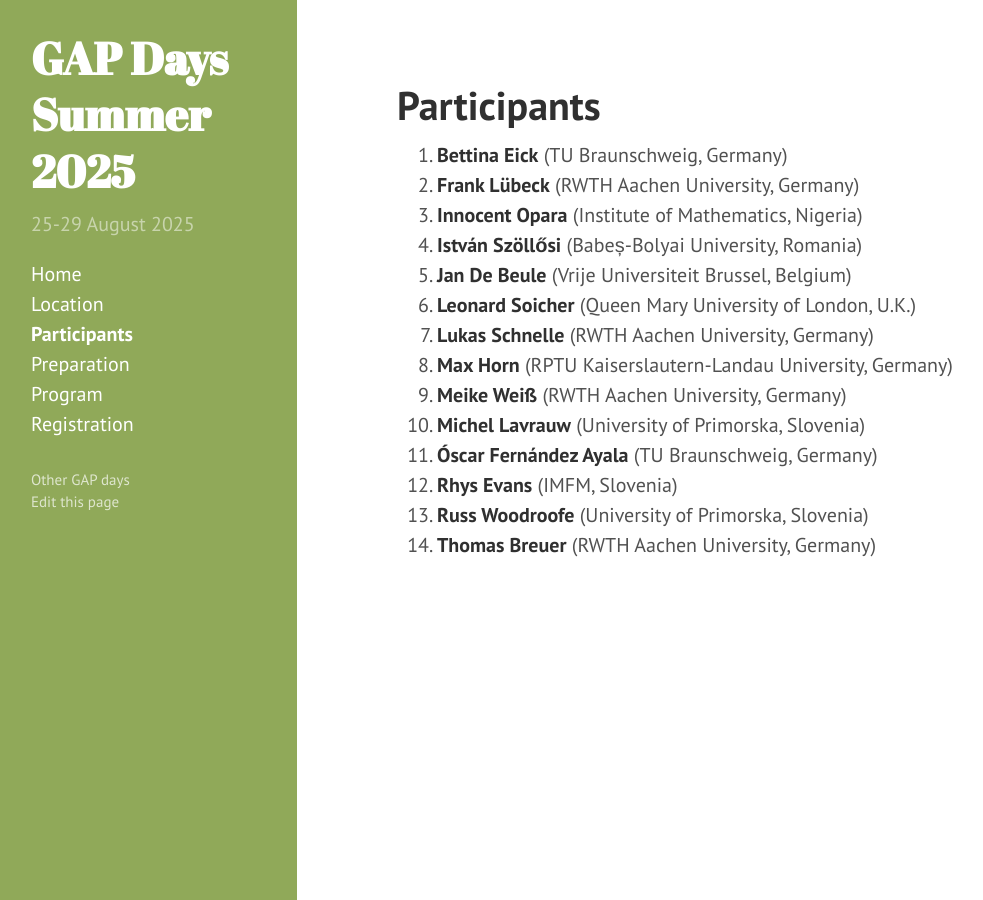
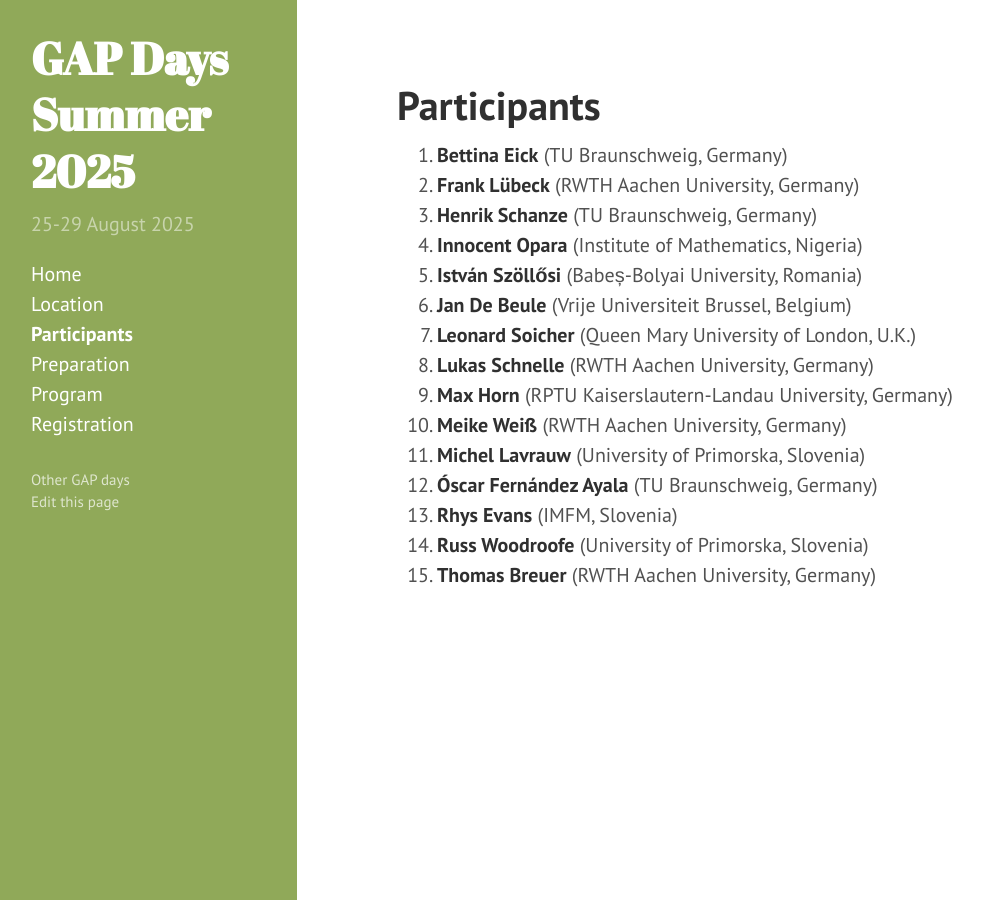
Before and after one commit to gapdays/gapdays2025-summer, a Jekyll site: the page built from participants.md, in a window 1280 px wide. Shown: the whole page, without its empty margins (3-986 px from the left). Built offline with Jekyll 4.4.1, drawn with Linux system fonts in a browser that asks for light colours.

Commit message:
Update participants.md

```diff
--- a/participants.md
+++ b/participants.md
@@ -4,6 +4,7 @@ title: Participants
 participants:
   - {name: Bettina Eick, affiliation: "TU Braunschweig, Germany"}
   - {name: Frank Lübeck, affiliation: "RWTH Aachen University, Germany"}
+  - {name: Henrik Schanze, affiliation: "TU Braunschweig, Germany"}
   - {name: Innocent Opara, affiliation: "Institute of Mathematics, Nigeria"}
   - {name: István Szöllősi, affiliation: "Babeș-Bolyai University, Romania"}
   - {name: Jan De Beule, affiliation: "Vrije Universiteit Brussel, Belgium"}
```
